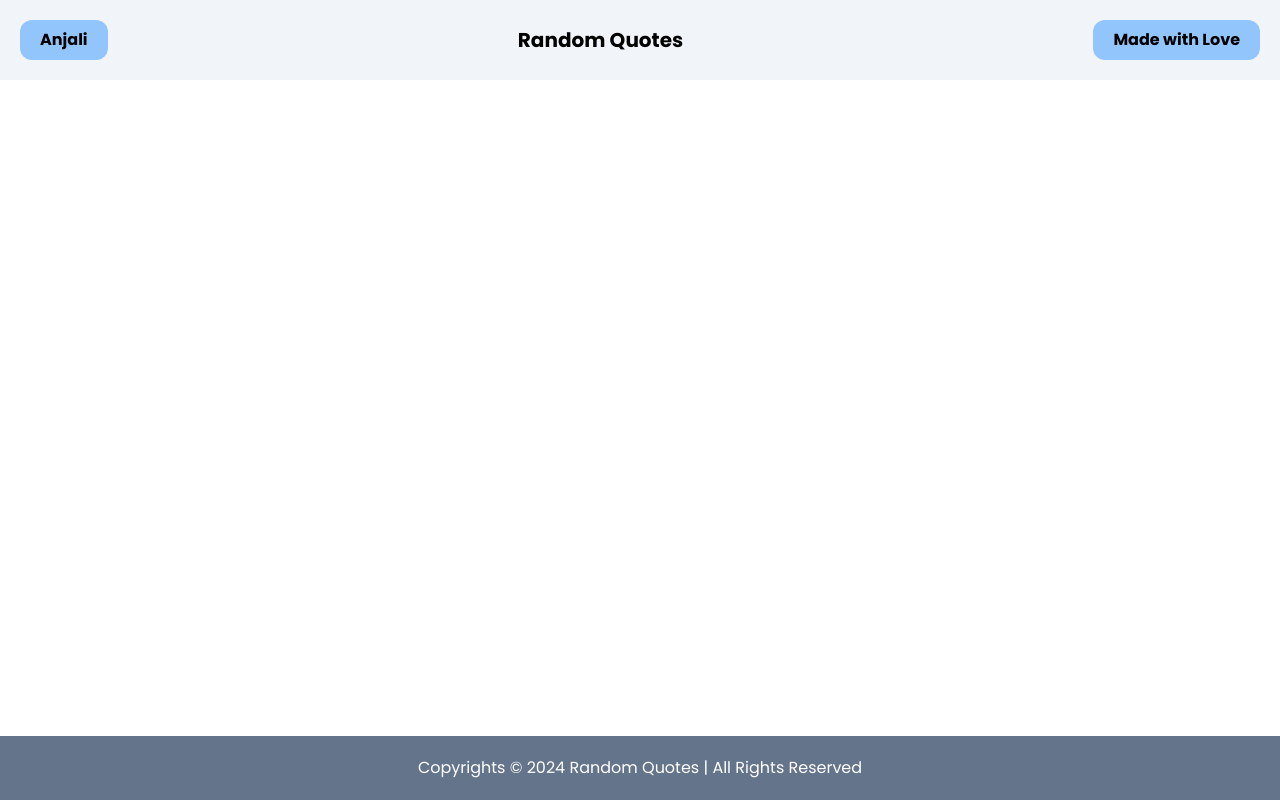
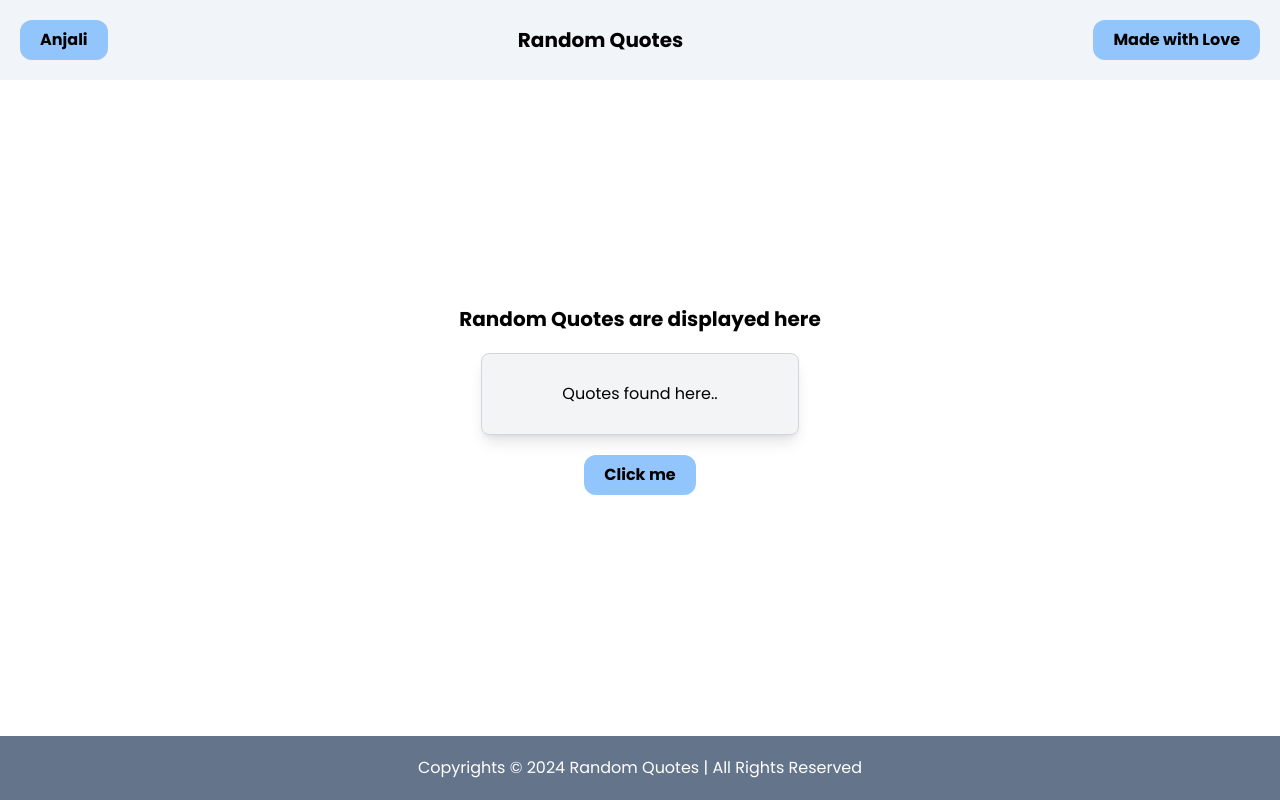
Before and after one commit to AnjaliJainapure/random-quotes, a React (Vite) app: page / in a window 1280 px wide. Built offline with nearby package versions, Linux system fonts and the light colour scheme; a web font is replaced by a local one.

Commit message:
Add Body Component
Added Body Component and placed in App Component.

```diff
--- a/src/App.jsx
+++ b/src/App.jsx
@@ -1,4 +1,5 @@
 import "./App.css";
+import Body from "./Body";
 import Footer from "./Footer";
 import Header from "./Header";
 
@@ -6,6 +7,7 @@ export default function App() {
   return (
     <>
       <Header></Header>
+      <Body></Body>
       <Footer></Footer>
     </>
   );
--- /dev/null
+++ b/src/Body.jsx
@@ -0,0 +1,17 @@
+const Body = () => {
+  return (
+    <>
+      <main className=" flex flex-col justify-center h-screen items-center">
+        <p className="font-bold text-xl">Random Quotes are displayed here </p>
+        <button className="bg-gray-100 border border-gray-300 py-7 px-20 shadow-lg  rounded-lg mt-5 mb-5">
+          Quotes found here..
+        </button>
+        <button className="bg-blue-300 rounded-xl py-2 px-5 font-bold ">
+          Click me
+        </button>
+      </main>
+    </>
+  );
+};
+
+export default Body;
--- a/src/Footer.jsx
+++ b/src/Footer.jsx
@@ -1,7 +1,7 @@
 const Footer = () => {
   return (
     <>
-      <footer className="bg-slate-500 p-5 text-center text-white absolute  bottom-0 w-full">
+      <footer className="bg-slate-500 p-5 text-center text-white absolute bottom-0  w-full">
         <p>Copyrights © 2024 Random Quotes | All Rights Reserved</p>
       </footer>
     </>
--- a/src/Header.jsx
+++ b/src/Header.jsx
@@ -1,7 +1,7 @@
 const Header = () => {
   return (
     <>
-      <header className="bg-slate-100 flex  items-center justify-between p-5 ">
+      <header className="bg-slate-100 flex  items-center justify-between p-5 absolute top-0 w-full">
         <button className="bg-blue-300 rounded-xl font-bold py-2 px-5 cursor-auto	">
           Anjali
         </button>
```
